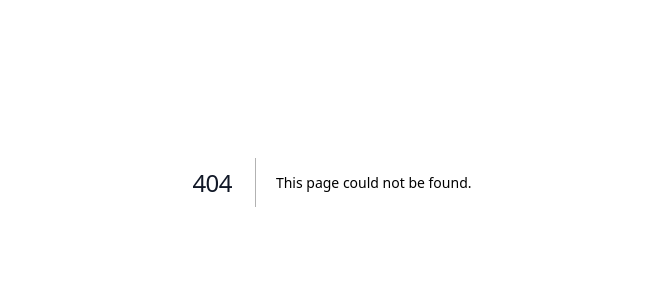
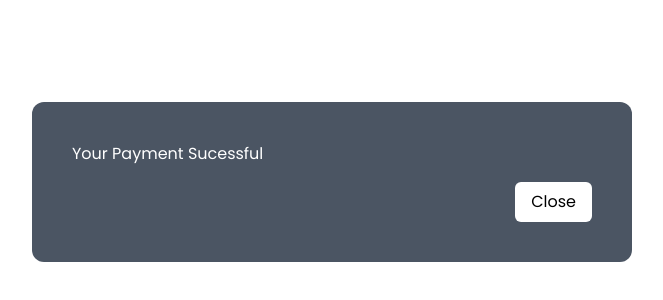
Before and after one commit to arthathagary/snowRemovalSide, a Next.js app: page /success in a window 1280 px wide. Before the commit this address had no page. Shown: the part 218-518 px from the top of the page, without its empty margins (308-971 px from the left). Built offline with nearby package versions, Linux system fonts and the light colour scheme.

Commit message:
Add success failure page

```diff
--- /dev/null
+++ b/src/app/failure/page.jsx
@@ -0,0 +1,27 @@
+'use client'
+import React from 'react'
+import { useRouter } from 'next/navigation'
+
+const FailurePage = () => {
+  const router = useRouter();
+  const handleClick = () =>{
+    router.push('/')
+  }
+  return (
+    <div>
+      <div className='fixed inset-0 bg-opacity-25 backdrop-blur-sm flex justify-center items-center z-40'  id='wrapper'>
+            <div className='w-[600px] flex flex-col'>
+
+                <div className='bg-gray-600 p-10 rounded-xl'>
+                    <p className='text-white mb-4'>Your Payment Failed</p>
+                    <div className='flex justify-end'>
+                      <button className='bg-white px-4 py-2 rounded-md' onClick={handleClick}>Close</button>
+                      </div>
+                </div>
+            </div>
+        </div>
+    </div>
+  )
+}
+
+export default FailurePage
--- /dev/null
+++ b/src/app/success/page.jsx
@@ -0,0 +1,27 @@
+'use client'
+import React from 'react'
+import { useRouter } from 'next/navigation'
+
+const SuccessPage = () => {
+  const router = useRouter();
+  const handleClick = () =>{
+    router.push('/')
+  }
+  return (
+    <div>
+      <div className='fixed inset-0 bg-opacity-25 backdrop-blur-sm flex justify-center items-center z-40'  id='wrapper'>
+            <div className='w-[600px] flex flex-col'>
+
+                <div className='bg-gray-600 p-10 rounded-xl'>
+                    <p className='text-white mb-4'>Your Payment Sucessful</p>
+                    <div className='flex justify-end'>
+                      <button className='bg-white px-4 py-2 rounded-md' onClick={handleClick}>Close</button>
+                      </div>
+                </div>
+            </div>
+        </div>
+    </div>
+  )
+}
+
+export default SuccessPage
--- a/src/components/Popups/Success.jsx
+++ /dev/null
@@ -1,14 +0,0 @@
-import React from 'react'
-import { ToastContainer, toast } from 'react-toastify';
-import 'react-toastify/dist/ReactToastify.css';
-const Success = () => {
-    const notify = () => toast("Wow so easy !");
-  return (
-    <div>
-    <button onClick={notify}>Notify !</button>
-    <ToastContainer />
-  </div>
-  )
-}
-
-export default Success
--- a/src/pages/api/create-checkout.js
+++ b/src/pages/api/create-checkout.js
@@ -25,8 +25,8 @@ async function CreateCheckout(req, res) {
     line_items: [itemSold],
     mode: "payment",
     // success_url: redirectURL + "?status=success",
-    success_url: redirectURL +"?session_id={CHECKOUT_SESSION_ID}",
-    cancel_url: redirectURL + "?status=cancel",
+    success_url: redirectURL +"/success",
+    cancel_url: redirectURL + "/failure",
     metadata: {},
     // shipping_address_collection: {
     //   allowed_countries:  ["CA"],
```
Also changed, not shown: src/components/Forms/PopupForm.jsx (+0 -15 lines), src/components/RatesSection/CustomRates.jsx (+0 -13 lines).
